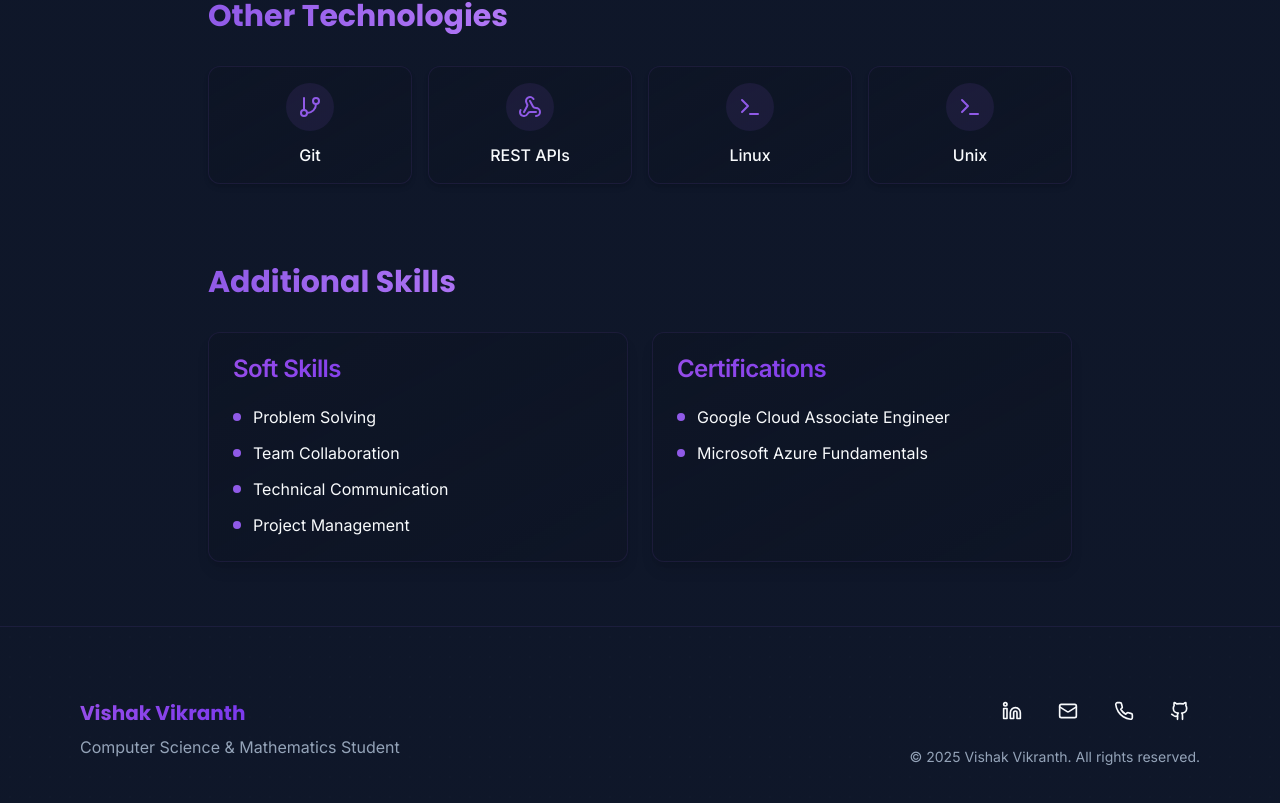
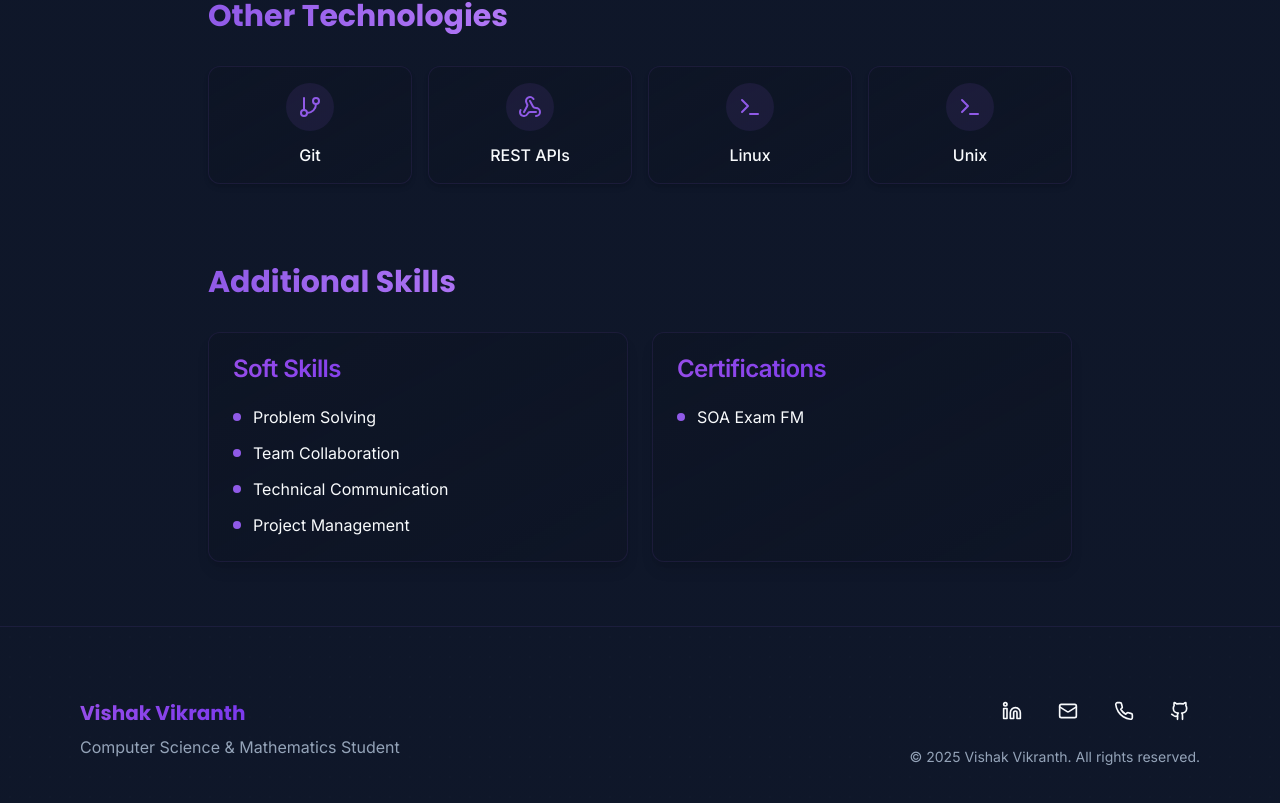
Before and after one commit to Vishak-V/Portfolio, a Next.js app: page /skills in a window 1280 px wide. Shown: the part 1804-2607 px from the top of the page. Built offline with nearby package versions, Linux system fonts and the light colour scheme.

Commit message:
fixed certifications

```diff
--- a/app/skills/page.tsx
+++ b/app/skills/page.tsx
@@ -156,11 +156,7 @@ export default function SkillsPage() {
                 <ul className="space-y-3">
                   <li className="flex items-center">
                     <span className="w-2 h-2 rounded-full bg-primary mr-3"></span>
-                    <span>Google Cloud Associate Engineer</span>
-                  </li>
-                  <li className="flex items-center">
-                    <span className="w-2 h-2 rounded-full bg-primary mr-3"></span>
-                    <span>Microsoft Azure Fundamentals</span>
+                    <span>SOA Exam FM</span>
                   </li>
                 </ul>
               </CardContent>
```
